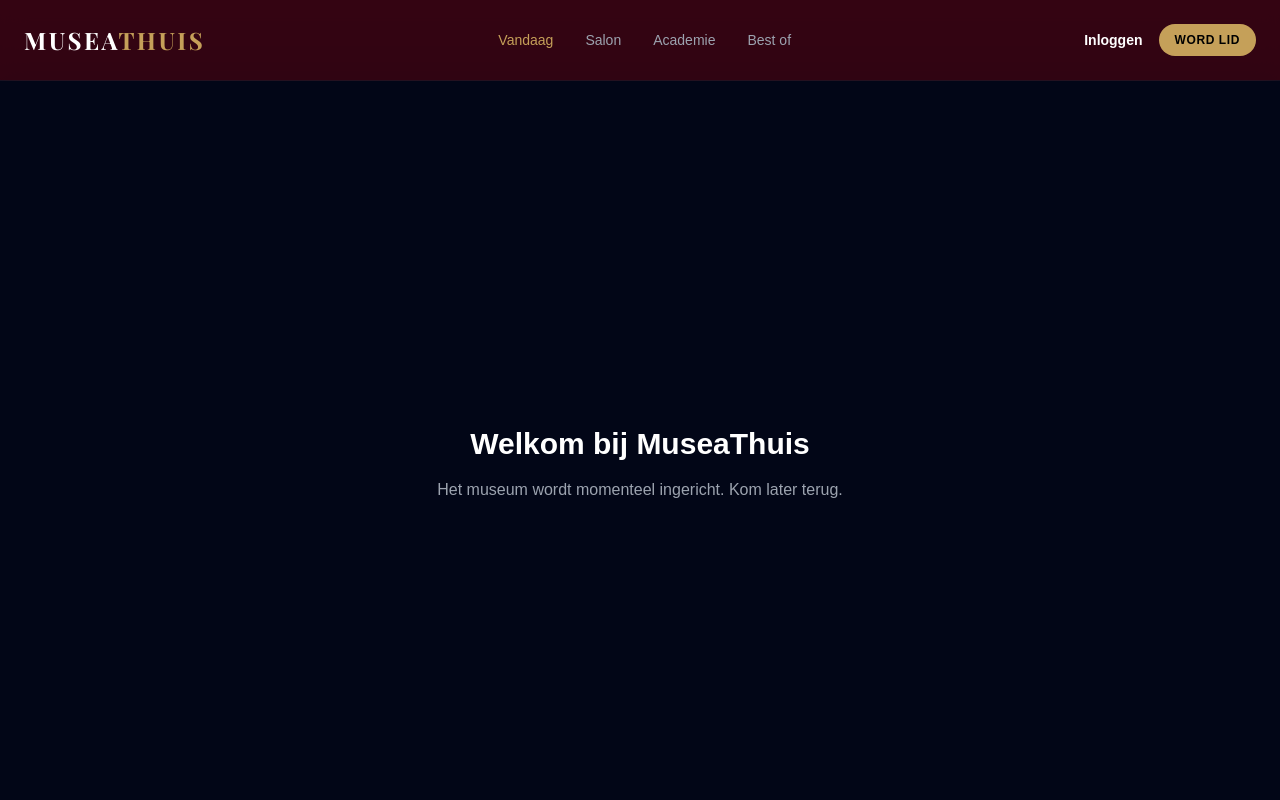
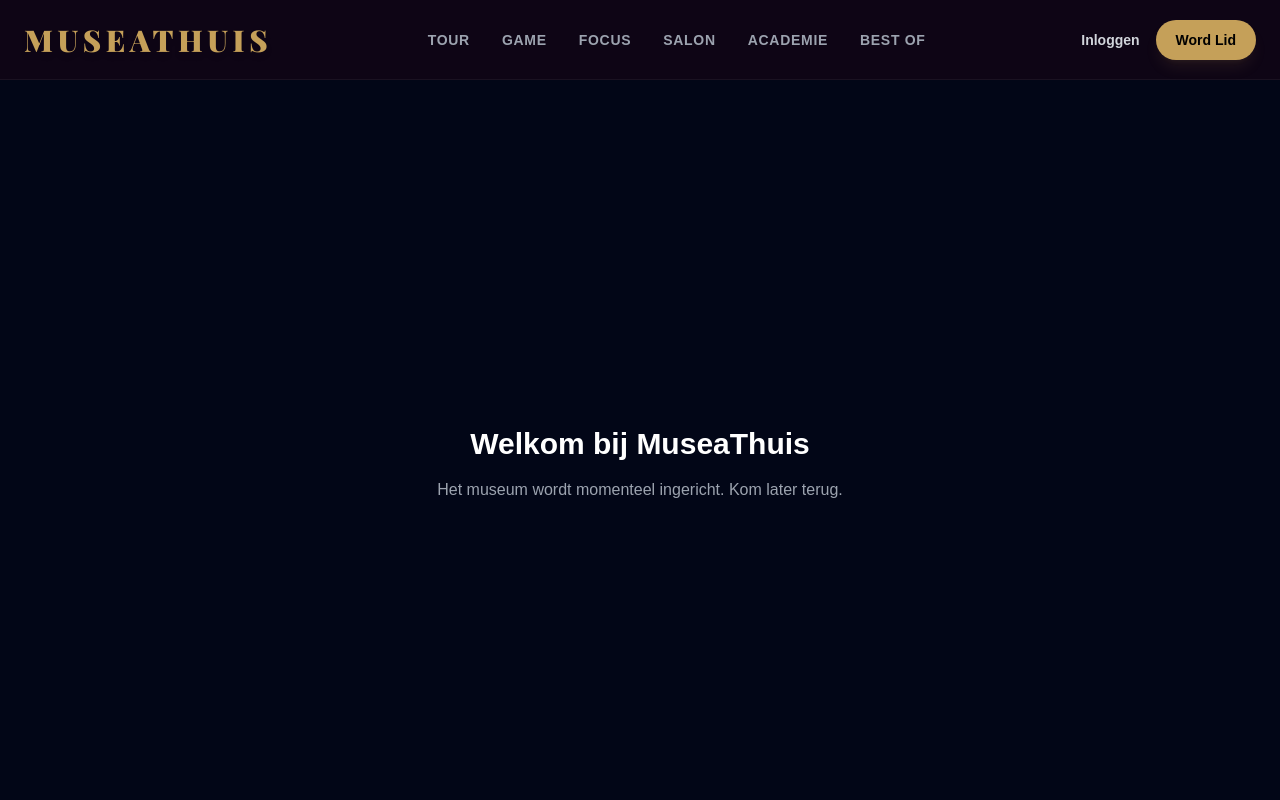
Before and after one commit to HerrMattie/museathuis, a Next.js app: page / in a window 1280 px wide. Shown: the top 800 px of the page. Built offline with nearby package versions, Linux system fonts and the light colour scheme; no server answers; the database is empty; a web font is replaced by a local one.

Commit message:
Create Navbar.tsx

```diff
--- /dev/null
+++ b/components/layout/Navbar.tsx
@@ -0,0 +1,74 @@
+'use client'; // <--- Hierdoor werkt het mobiele menu wel!
+
+import { useState } from 'react';
+import Link from 'next/link';
+import { User, Menu, X } from 'lucide-react';
+
+export default function Navbar({ user }: { user: any }) {
+  const [isMenuOpen, setIsMenuOpen] = useState(false);
+
+  return (
+    <>
+      {/* --- HEADER --- */}
+      <nav className="fixed top-0 w-full z-50 bg-midnight-950/95 backdrop-blur-xl border-b border-white/5 h-20 transition-all">
+        <div className="container mx-auto px-6 h-full flex justify-between items-center">
+
+          {/* LOGO */}
+          <Link href="/" className="font-serif text-3xl font-black tracking-[0.15em] text-museum-gold hover:text-white transition-colors drop-shadow-md relative z-50">
+            MUSEATHUIS
+          </Link>
+
+          {/* DESKTOP MENU */}
+          <div className="hidden lg:flex items-center gap-8 text-sm font-bold uppercase tracking-wider text-gray-400">
+             <Link href="/tour" className="hover:text-museum-gold transition-colors">Tour</Link>
+             <Link href="/game" className="hover:text-museum-gold transition-colors">Game</Link>
+             <Link href="/focus" className="hover:text-museum-gold transition-colors">Focus</Link>
+             <Link href="/salon" className="hover:text-museum-gold transition-colors">Salon</Link>
+             <Link href="/academie" className="hover:text-museum-gold transition-colors">Academie</Link>
+             <Link href="/best-of" className="hover:text-museum-gold transition-colors">Best of</Link>
+          </div>
+
+          {/* RECHTS: ACCOUNT & MOBIEL KNOP */}
+          <div className="flex items-center gap-4 text-sm font-bold relative z-50">
+             {user ? (
+               <Link href="/profile" className="flex items-center gap-2 px-4 py-2 bg-white/10 rounded-full hover:bg-white/20 transition-colors border border-white/5">
+                  <User size={16} /> <span className="hidden md:inline">Mijn Profiel</span>
+               </Link>
+             ) : (
+               <>
+                 <Link href="/login" className="hidden md:block text-gray-300 hover:text-white transition-colors">Inloggen</Link>
+                 <Link href="/pricing" className="text-black bg-museum-gold hover:bg-white transition-colors px-5 py-2.5 rounded-full font-bold shadow-lg shadow-museum-gold/10">
+                    Word Lid
+                 </Link>
+               </>
+             )}
+
+            <button
+              onClick={() => setIsMenuOpen(!isMenuOpen)}
+              className="lg:hidden text-white p-2 rounded-full hover:bg-white/10 transition-colors"
+              aria-label="Menu openen"
+            >
+                {isMenuOpen ? <X size={24} /> : <Menu size={24} />}
+            </button>
+          </div>
+        </div>
+      </nav>
+
+      {/* --- MOBIELE MENU OVERLAY --- */}
+      <div
+         className={`fixed inset-0 z-40 lg:hidden bg-midnight-950 transition-transform duration-300 ease-in-out pt-24 px-6 ${
+            isMenuOpen ? 'translate-x-0' : 'translate-x-full'
+         }`}
+      >
+          <div className="flex flex-col gap-6 text-xl font-serif font-bold">
+               <Link onClick={() => setIsMenuOpen(false)} href="/tour" className="text-white hover:text-museum-gold border-b border-white/10 pb-4">Audiotours</Link>
+               <Link onClick={() => setIsMenuOpen(false)} href="/game" className="text-white hover:text-museum-gold border-b border-white/10 pb-4">Games</Link>
+               <Link onClick={() => setIsMenuOpen(false)} href="/focus" className="text-white hover:text-museum-gold border-b border-white/10 pb-4">In Focus</Link>
+               <Link onClick={() => setIsMenuOpen(false)} href="/salon" className="text-white hover:text-museum-gold border-b border-white/10 pb-4">De Salon</Link>
+               <Link onClick={() => setIsMenuOpen(false)} href="/academie" className="text-white hover:text-museum-gold border-b border-white/10 pb-4">Academie</Link>
+               <Link onClick={() => setIsMenuOpen(false)} href="/best-of" className="text-white hover:text-museum-gold border-b border-white/10 pb-4">Best of</Link>
+          </div>
+      </div>
+    </>
+  );
+}
```
